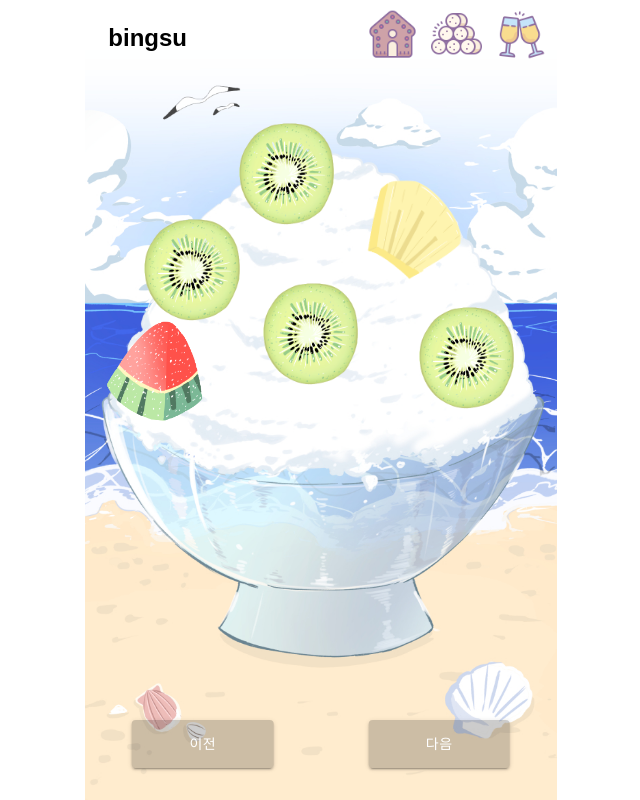
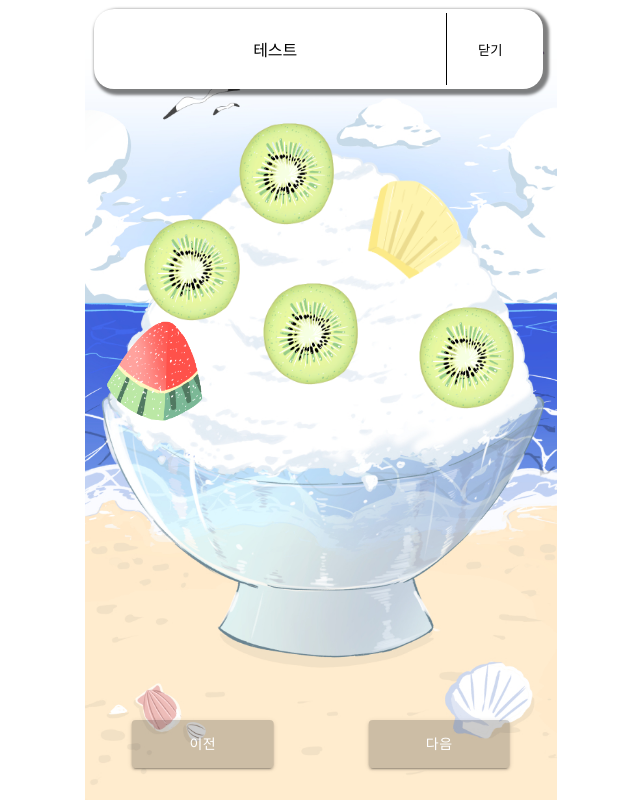
Before and after one commit to heading1/WYLSBingsu, a React app in the folder client/: page / in a window 1280 px wide. Shown: the whole page, without its empty margins (319-959 px from the left). Built offline with nearby package versions, Linux system fonts and the light colour scheme; a web font is replaced by a local one.

Commit message:
feat: 알림 모달창 구현

```diff
--- /dev/null
+++ b/client/src/common/components/Modal.tsx
@@ -0,0 +1,79 @@
+import { theme } from '@/styles';
+import React, { useEffect, useState } from 'react';
+import styled from 'styled-components';
+import { keyframes } from 'styled-components';
+
+const Wrapper = styled.div<{ flag: boolean }>`
+  opacity: ${(props) => (props.flag ? 1 : 1)};
+  background-color: rgba(0, 0, 0, 0.2);
+  /* transition: ; */
+`;
+
+const ModalStyled = styled.div<{ flag: boolean }>`
+  position: absolute;
+  display: flex;
+  justify-content: space-between;
+  align-items: center;
+  padding: 10px;
+  left: 0;
+  top: ${(props) => (props.flag ? '-15%' : '0')};
+  width: 95%;
+  height: 10%;
+  transition: all 0.2s linear;
+  background-color: rgba(255, 255, 255);
+  box-shadow: 3px 3px 3px 3px rgba(0, 0, 0, 0.5);
+
+  margin: 2%;
+  border-radius: 20px;
+  z-index: 2;
+`;
+
+const ButtonStyled = styled.button`
+  height: 90%;
+  width: 20%;
+  border-radius: 20px;
+  /* background-color: rgba(0, 0, 0, 0.2); */
+`;
+
+const ContentStyled = styled.div`
+  height: 120%;
+  width: 80%;
+  display: flex;
+  justify-content: center;
+  align-items: center;
+  padding: 5px;
+  overflow: scroll;
+  border-right: 1px solid;
+`;
+
+interface ModalProps {
+  content: string;
+}
+
+const Modal: React.FC<ModalProps> = (props) => {
+  const [flag, setFlag] = useState(true);
+  const { content } = props;
+
+  useEffect(() => {
+    setTimeout(() => {
+      setFlag(false);
+    }, 100);
+  }, []);
+
+  const handleClose = () => {
+    setFlag(true);
+  };
+
+  return (
+    <Wrapper flag={flag}>
+      <ModalStyled flag={flag}>
+        <ContentStyled>
+          <span>{content}</span>
+        </ContentStyled>
+        <ButtonStyled onClick={handleClose}>닫기</ButtonStyled>
+      </ModalStyled>
+    </Wrapper>
+  );
+};
+
+export default Modal;
--- a/client/src/pages/main-page/MainPage.tsx
+++ b/client/src/pages/main-page/MainPage.tsx
@@ -16,6 +16,7 @@ import Wrapper from './MainPageStyle';
 import MockData from './MockData.json';
 import Loading from '@/common/components/Loading';
 import useDeviceViewport from '@/common/hooks/useDeviceViewport';
+import Modal from '@/common/components/Modal';
 
 const ratio = theme.windowHeight / 1500;
 const location1 = { top: 15, left: 32, width: 188 * ratio };
@@ -119,6 +120,7 @@ const MainPage: React.FC = () => {
             <Footer nextPage={nextPage} prevPage={prevPage} />
 
             {viewDetail && <Detail {...viewData} closeDetail={closeDetail} />}
+            <Modal content="테스트" />
           </>
         )}
       </div>
```
